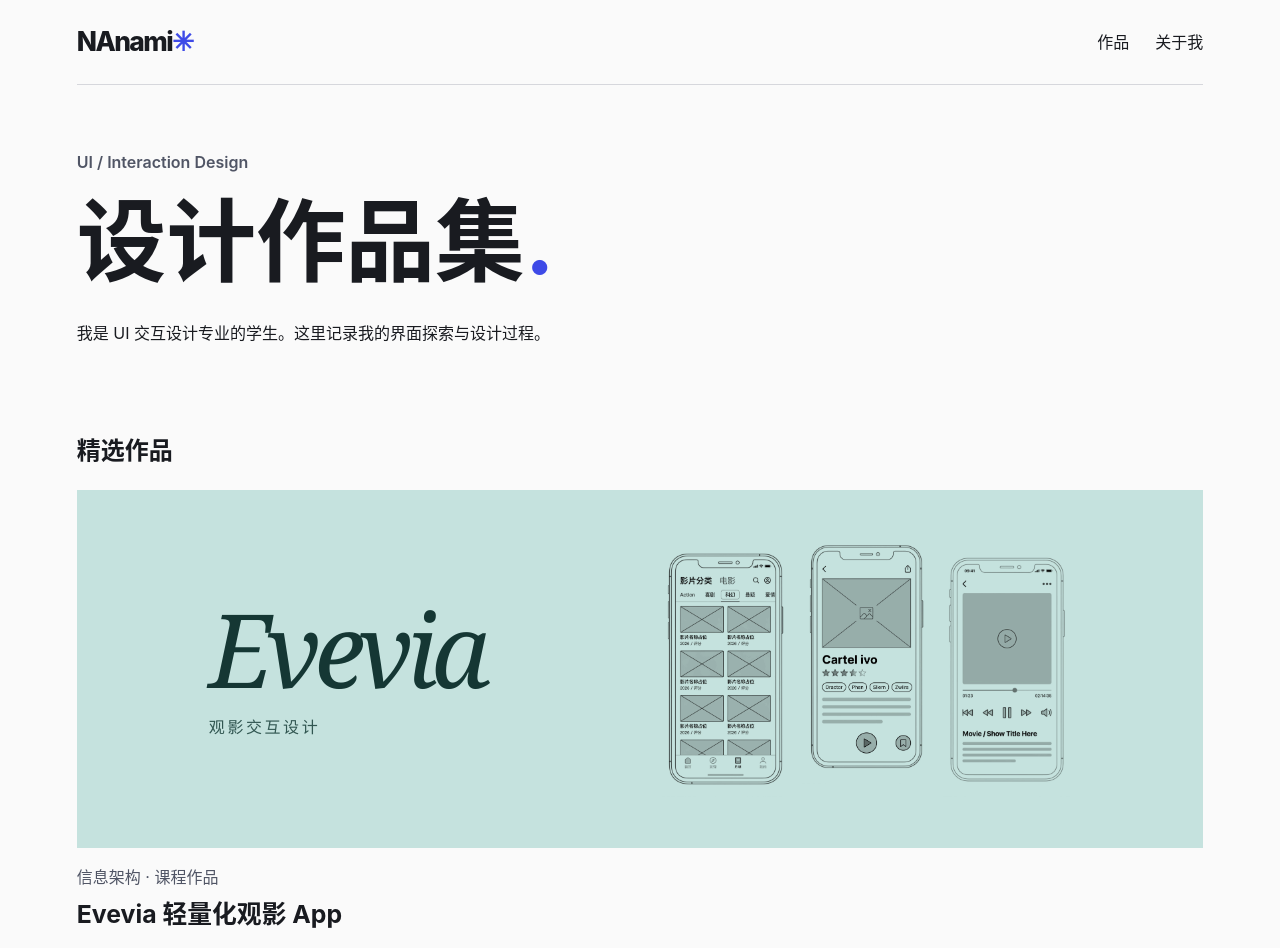
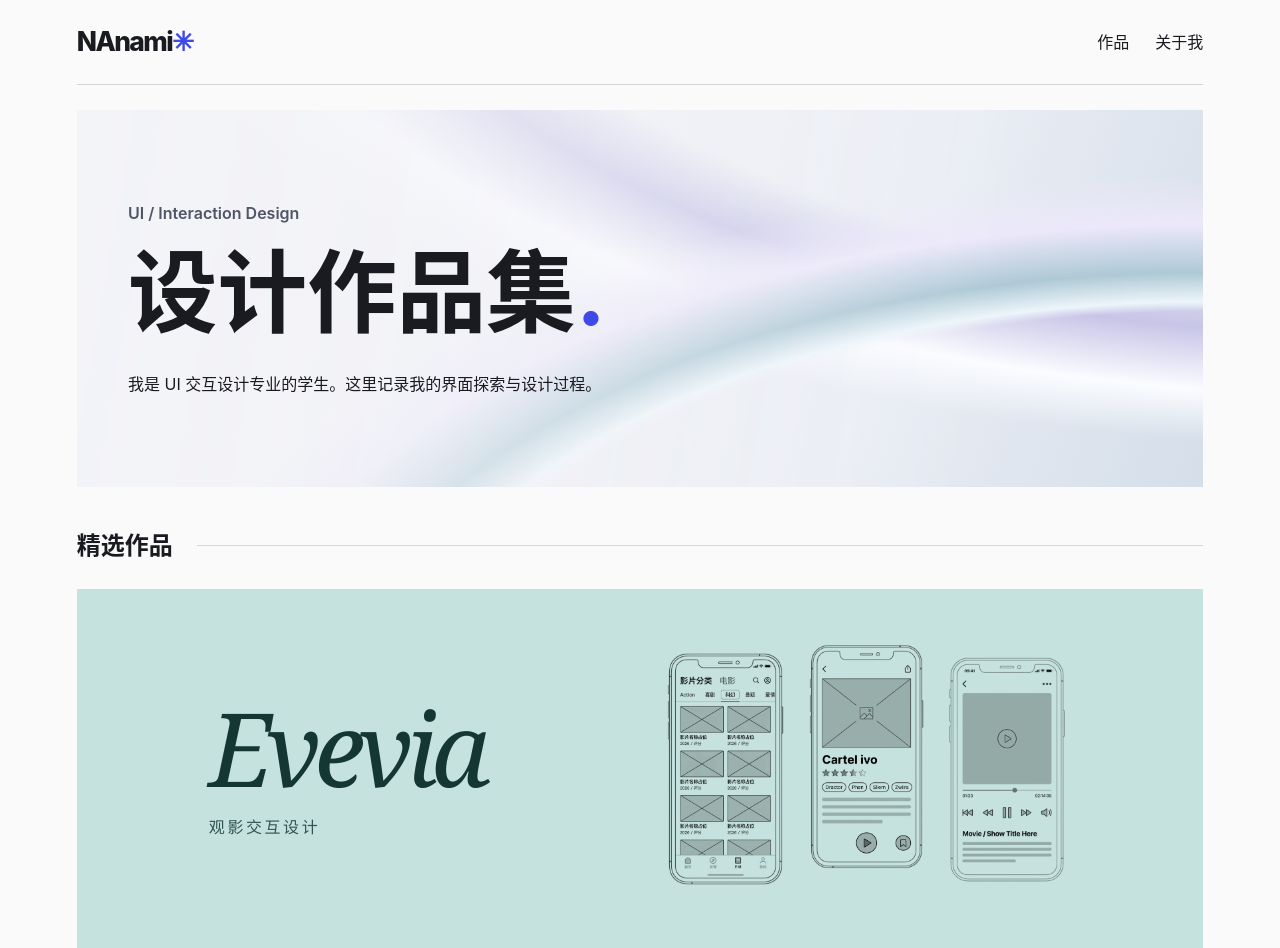
Before and after one commit to QIhai728/NAnami, a plain HTML site: page index.html in a window 1280 px wide. Shown: the top 948 px of the page. Drawn offline with Linux system fonts and the light colour scheme.

Commit message:
为首页添加柔光背景和分层入场动效

```diff
--- a/style.css
+++ b/style.css
@@ -35,6 +35,57 @@ header nav a { white-space: nowrap; }
 .aurora-cover > div > b { font-size: clamp(min(3rem, 16vw), 6vw, 6rem); }
 
 /* Portfolio motion follows the visitor's system preference. */
+/* The masthead is the only decorative motion surface on the home page. */
+.intro {
+  position: relative;
+  isolation: isolate;
+  overflow: hidden;
+  padding: clamp(42px, 7vw, 110px) clamp(18px, 4vw, 64px);
+  margin-top: clamp(16px, 2vw, 32px);
+  background: #f3f4f8;
+}
+.intro::before {
+  content: "";
+  position: absolute;
+  z-index: -1;
+  inset: -18%;
+  pointer-events: none;
+  background:
+    radial-gradient(ellipse at 87% 134%, transparent 0 43%, #edf5fa 44%, #aec9d5 47%, #ece8fa 52%, transparent 57%),
+    radial-gradient(ellipse at 98% -40%, transparent 0 44%, #c8c5e7 49%, #fbfcff 55%, transparent 60%),
+    linear-gradient(110deg, #f4f3f6 28%, #eaedf4 65%, #c7d5e3);
+  mask-image: linear-gradient(100deg, transparent 5%, #0006 40%, black 72%);
+}
+.intro > p:last-child { max-inline-size: 36em; }
+#work > h2 {
+  display: flex;
+  align-items: center;
+  gap: 1em;
+  margin-block: clamp(24px, 3vw, 48px) 1em;
+}
+#work > h2::after {
+  content: "";
+  flex: 1;
+  height: 1px;
+  background: var(--line);
+  transform-origin: left;
+}
+@media (prefers-reduced-motion: no-preference) {
+  @keyframes light-settle {
+    from { transform: translate(5%, -3%) rotate(-4deg); }
+    to { transform: none; }
+  }
+  @keyframes rule-unfold {
+    from { transform: scaleX(0); }
+    to { transform: scaleX(1); }
+  }
+  .intro::before { animation: light-settle 4.6s cubic-bezier(.22,.62,.28,1) backwards; }
+  body:has(.intro) header nav { animation: caption-entrance 420ms ease-out backwards; }
+  main > .intro h1 { animation-delay: 90ms; }
+  main > .intro h1 + p { animation-delay: 170ms; }
+  #work > h2 { animation: caption-entrance 540ms 180ms ease-out backwards; }
+  #work > h2::after { animation: rule-unfold 850ms 250ms cubic-bezier(.2,.72,.24,1) backwards; }
+}
 @media (prefers-reduced-motion: no-preference) {
   @keyframes title-entrance {
     from { opacity: 0; transform: translateY(.24em); clip-path: inset(0 0 65% 0); }
```
